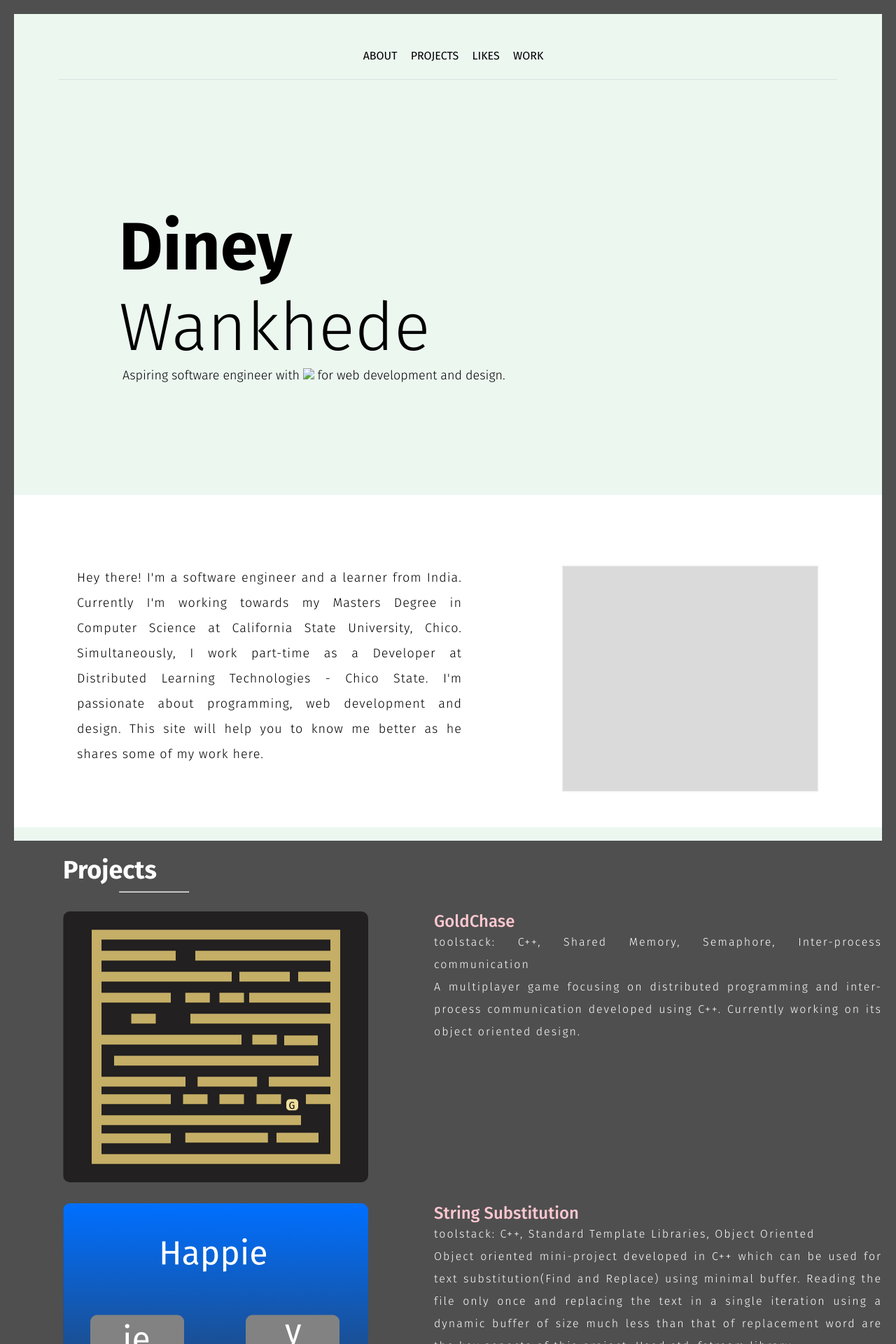
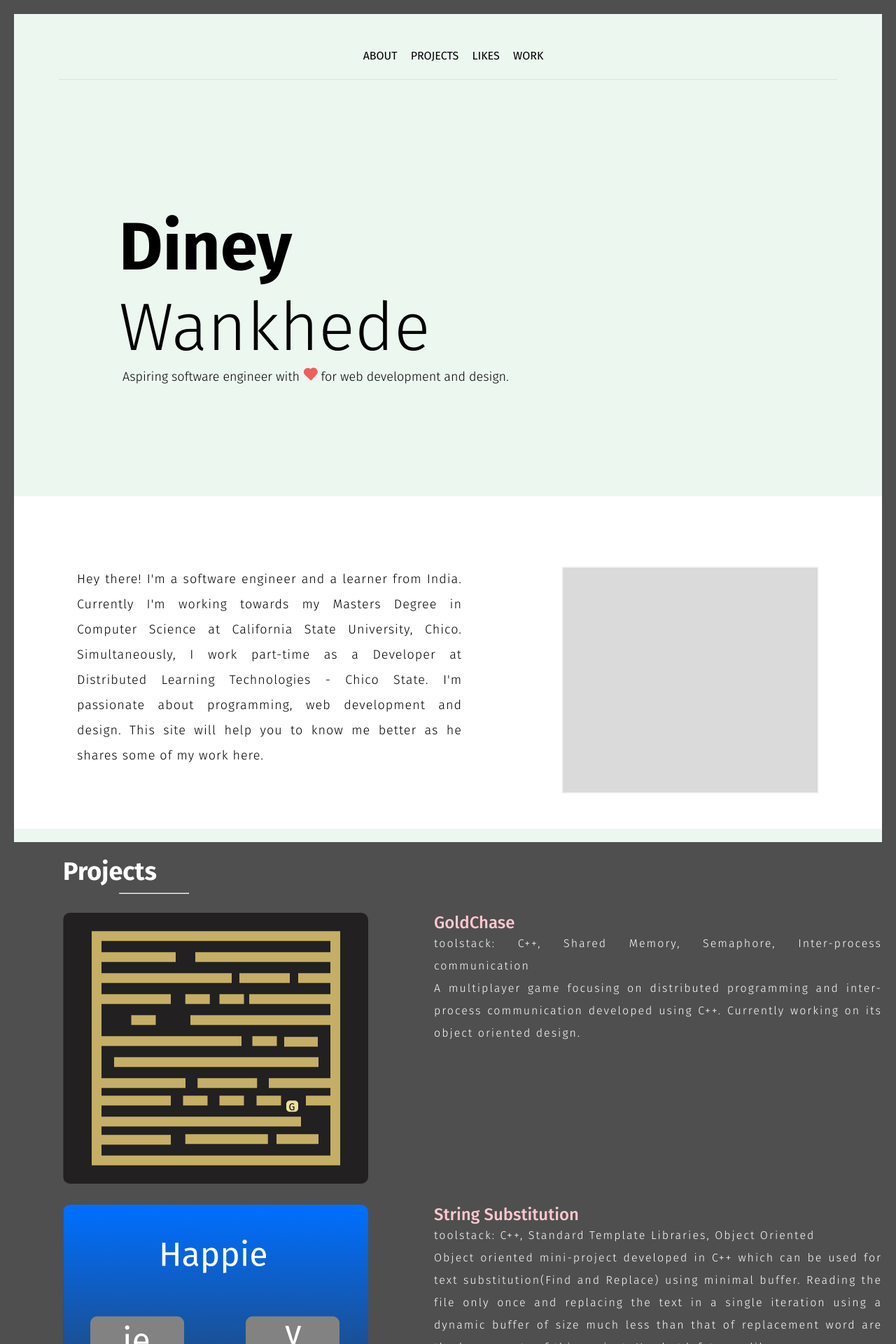
Before and after one commit to dineyw23/reDesign, a Jekyll site: the page built from index.html, in a window 1280 px wide. Shown: the top 1920 px of the page at 70% size. Built offline with Jekyll 4.4.1, drawn with Linux system fonts in a browser that asks for light colours; nearby versions of some CDN libraries.

Commit message:
Update index.html

```diff
--- a/index.html
+++ b/index.html
@@ -18,7 +18,7 @@ layout: default
         <h1 id="lname"> Wankhede </h1>
         <div id="subheader">
           <h2> Aspiring software engineer with </h2>
-          <img src="{( site.baseurl }}/images/Union.png">
+          <img src="{{ site.baseurl }}/images/Union.png">
           <h2>for web development and design. </h2>
         </div>
       </div>
```
